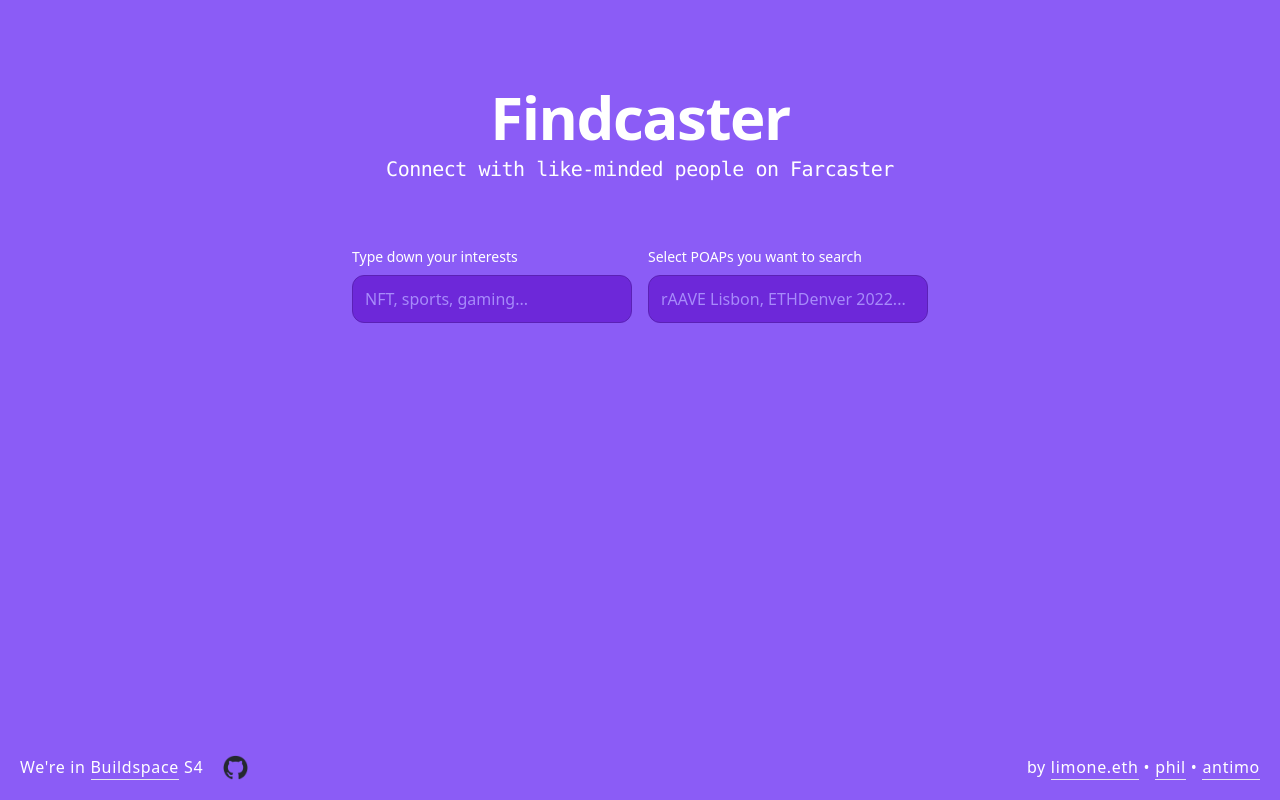
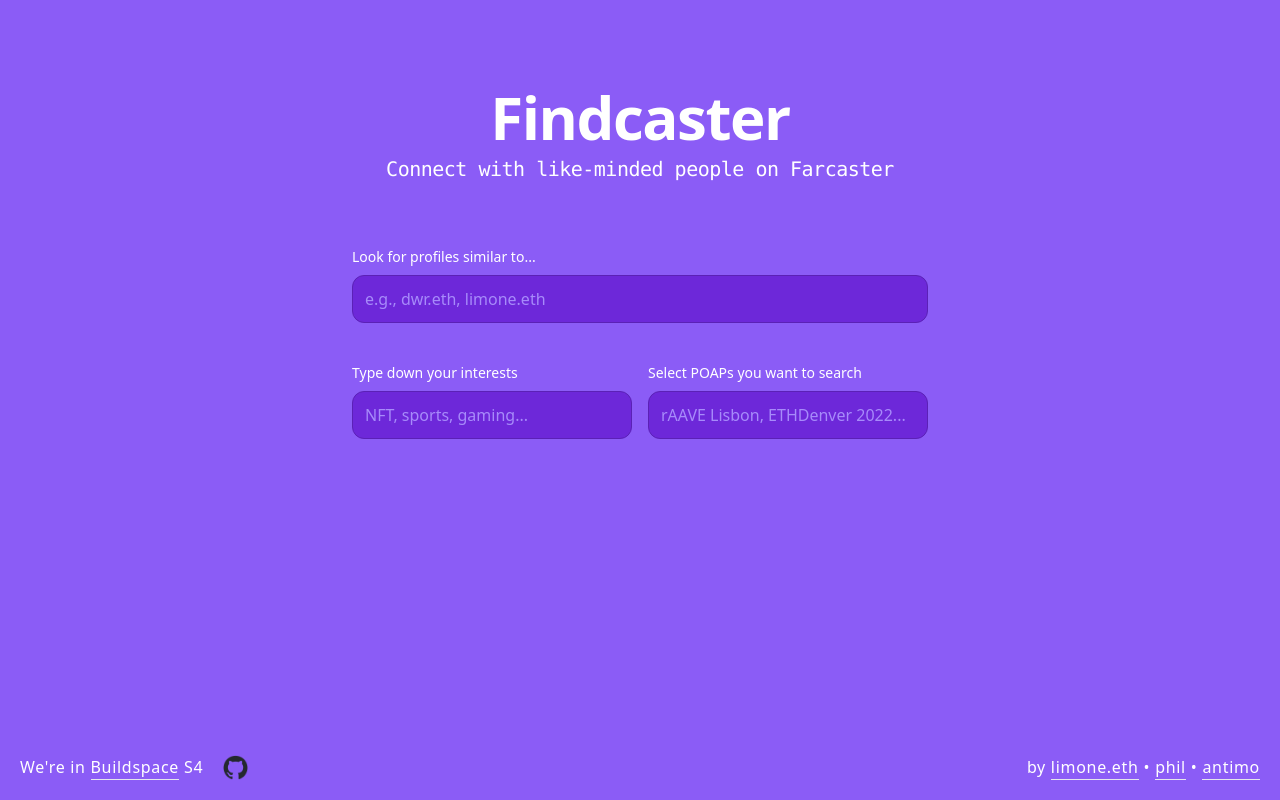
Before and after one commit to limone-eth/findcaster, a Next.js app: page / in a window 1280 px wide. Built offline with nearby package versions, Linux system fonts and the light colour scheme.

Commit message:
New search

```diff
--- a/modules/search/components/Search.tsx
+++ b/modules/search/components/Search.tsx
@@ -3,18 +3,28 @@
 import { useState } from 'react';
 
 import { XMarkIcon } from '@heroicons/react/20/solid';
+import { useRouter } from 'next/navigation';
 
 import { Badge } from '@/modules/application/components/DesignSystem';
 import { PoapAdvancedSelect } from '@/modules/common/components/AdvancedSelect';
 import SearchInterestsInput from '@/modules/search/components/SearchInterestsInput';
 import SearchResultsList from '@/modules/search/components/SearchResultsList';
+import SimilarProfileInput from '@/modules/search/components/SimilarProfileInput';
 
 const Search = () => {
+  const router = useRouter();
   const [poaps, setPoaps] = useState([]);
   const [interests, setInterests] = useState([]);
 
   return (
     <div className="m-16">
+      <div className="m-auto mb-10 md:w-1/2">
+        <SimilarProfileInput
+          onSelect={(item) => {
+            router.push(`${item}`);
+          }}
+        />
+      </div>
       <div className="m-auto mb-10 md:w-1/2">
         <div className="grid gap-4 md:grid-cols-2">
           <SearchInterestsInput
--- /dev/null
+++ b/modules/search/components/SimilarProfileInput.tsx
@@ -0,0 +1,36 @@
+'use client';
+
+import { useState } from 'react';
+
+import { Input } from '@/modules/application/components/DesignSystem';
+
+const SimilarProfileInput = ({ onSelect }) => {
+  const [username, setUsername] = useState<string>('');
+
+  const handleKeyDown = (e) => {
+    if (e.key === 'Enter' && username.length > 0) {
+      onSelect(username);
+      setUsername('');
+    }
+  };
+
+  const handleChange = (e) => {
+    setUsername(e.currentTarget.value);
+  };
+
+  return (
+    <div>
+      <label htmlFor="large-input" className="mb-2 block text-sm font-medium text-white dark:text-white">
+        Look for profiles similar to...
+      </label>
+      <Input
+        placeholder="e.g., dwr.eth, limone.eth"
+        onKeyDown={handleKeyDown}
+        onChange={handleChange}
+        value={username}
+      />
+    </div>
+  );
+};
+
+export default SimilarProfileInput;
```
